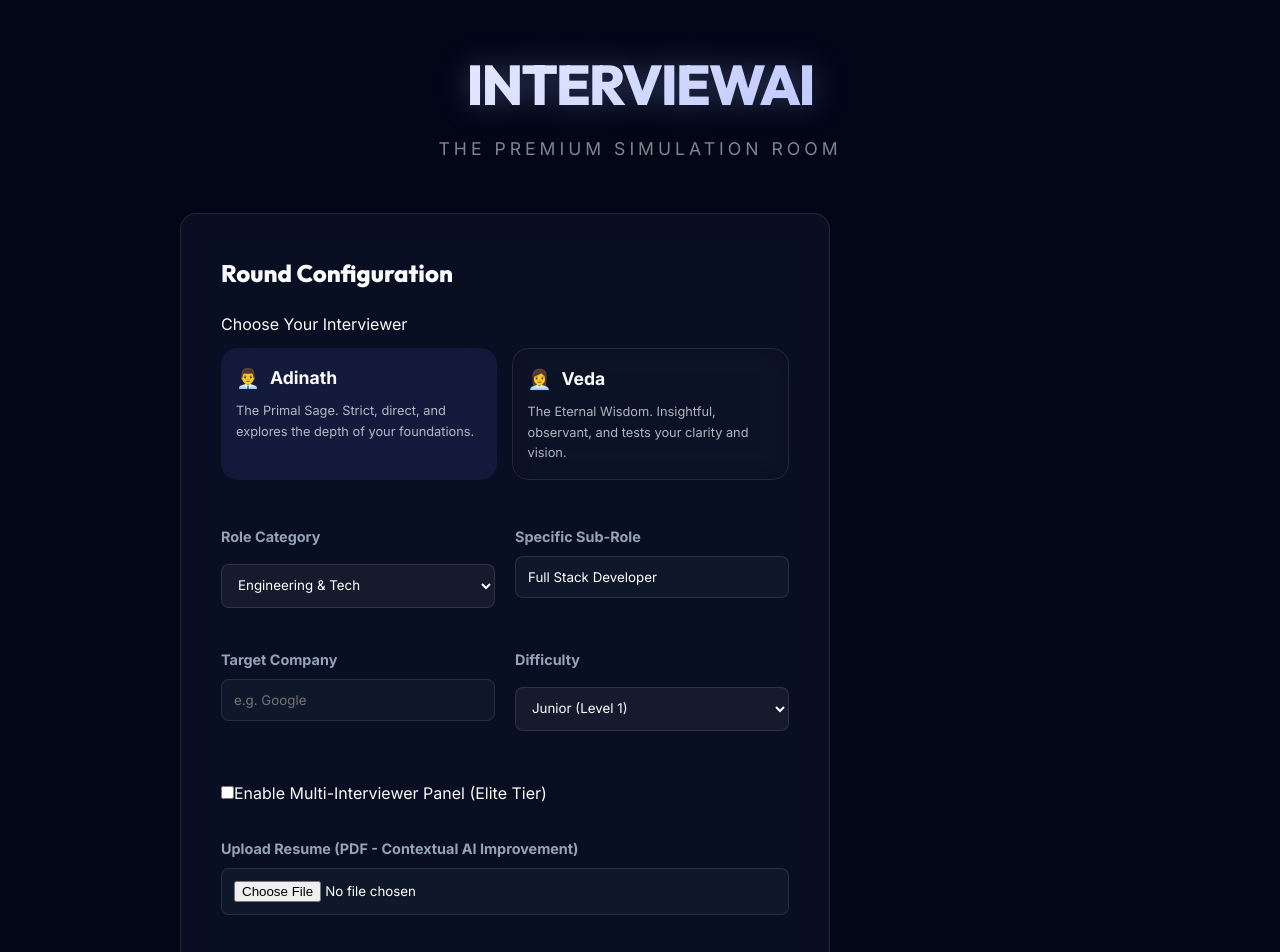
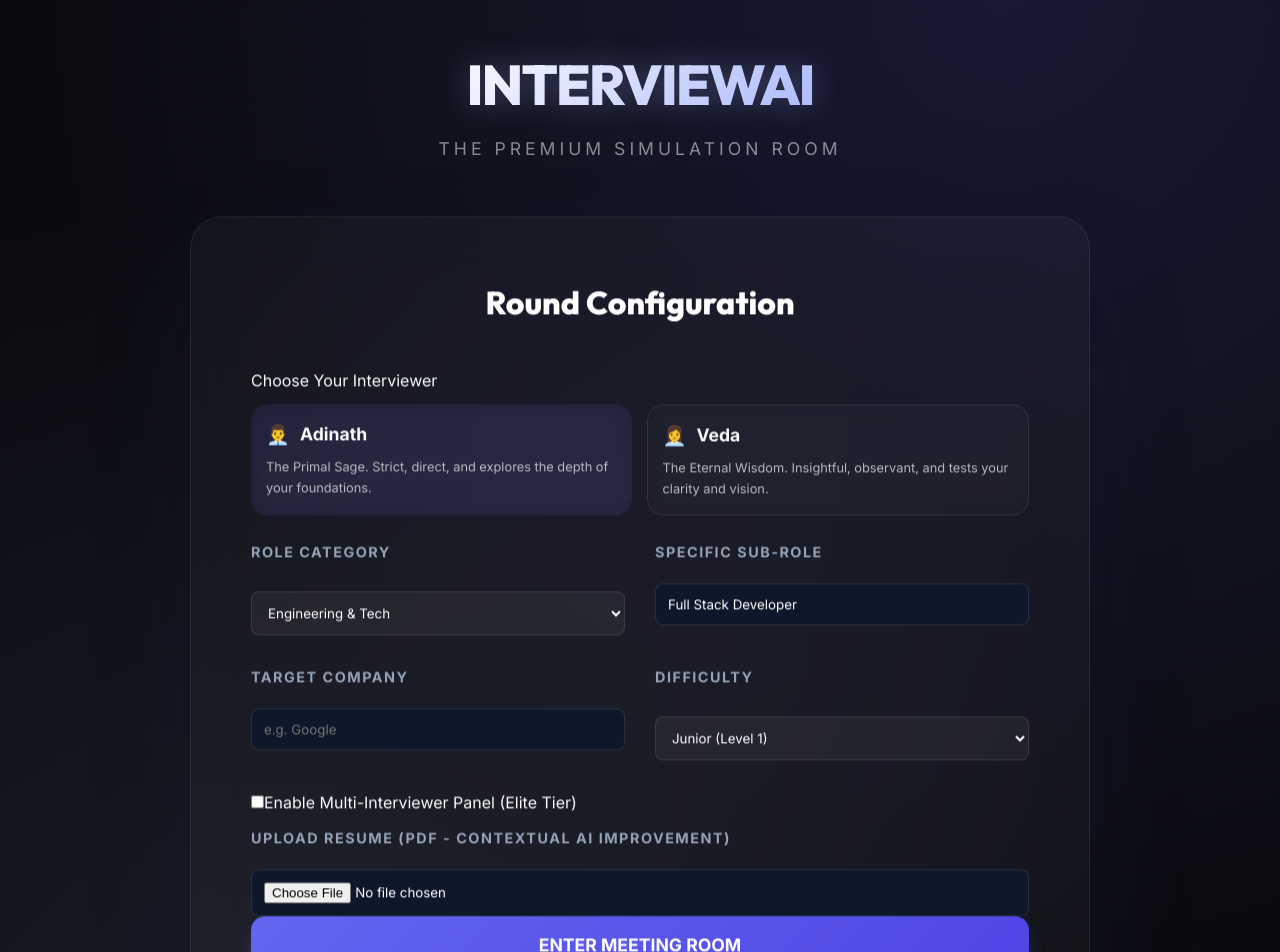
Before and after one commit to Edge-Explorer/Interview-Prep, a React app in the folder frontend/: page / in a window 1280 px wide. Shown: the top 952 px of the page. Built offline with nearby package versions, Linux system fonts and the light colour scheme; the HTML template or start-up script is replaced by a standard one.

Commit message:
style: Immersive full-screen setup with cinematic mesh-flow and breathing animations

```diff
--- a/frontend/src/App.css
+++ b/frontend/src/App.css
@@ -1,4 +1,39 @@
-.setup-container,
+.setup-container {
+  min-height: 100vh;
+  display: flex;
+  flex-direction: column;
+  align-items: center;
+  justify-content: center;
+  padding: 40px 20px;
+  position: relative;
+  overflow: hidden;
+  background: #0a0b10;
+}
+
+/* Cinematic Live Background Effect */
+.setup-container::before {
+  content: "";
+  position: absolute;
+  top: -50%;
+  left: -50%;
+  width: 200%;
+  height: 200%;
+  background: radial-gradient(circle at 30% 30%, rgba(99, 102, 241, 0.15) 0%, transparent 40%),
+    radial-gradient(circle at 70% 70%, rgba(165, 180, 252, 0.1) 0%, transparent 40%);
+  animation: mesh-flow 25s infinite linear;
+  z-index: 0;
+}
+
+@keyframes mesh-flow {
+  0% {
+    transform: rotate(0deg);
+  }
+
+  100% {
+    transform: rotate(360deg);
+  }
+}
+
 .chat-container,
 .result-container {
   min-height: 100vh;
@@ -10,8 +45,10 @@
 }
 
 .brand-header {
+  position: relative;
+  z-index: 1;
   text-align: center;
-  margin-bottom: 50px;
+  margin-bottom: 60px;
 }
 
 .brand-header h1 {
@@ -46,22 +83,55 @@
 }
 
 .setup-box {
-  padding: 40px;
+  position: relative;
+  z-index: 1;
+  padding: 60px;
   width: 100%;
-  max-width: 650px;
-  display: flex;
-  flex-direction: column;
-  gap: 20px;
+  max-width: 900px;
+  border-radius: 32px;
+  background: rgba(255, 255, 255, 0.03);
+  backdrop-filter: blur(25px);
+  border: 1px solid rgba(255, 255, 255, 0.08);
+  box-shadow: 0 40px 100px -20px rgba(0, 0, 0, 0.7);
+  animation: setup-breathing 8s ease-in-out infinite;
+}
+
+@keyframes setup-breathing {
+
+  0%,
+  100% {
+    transform: translateY(0);
+    box-shadow: 0 40px 100px -20px rgba(0, 0, 0, 0.7);
+  }
+
+  50% {
+    transform: translateY(-10px);
+    box-shadow: 0 50px 120px -20px rgba(99, 102, 241, 0.1);
+  }
+}
+
+.setup-box h2 {
+  font-size: 2rem;
+  font-weight: 700;
+  margin-bottom: 40px;
+  text-align: center;
+  color: #fff;
 }
 
 .input-row {
   display: flex;
-  gap: 20px;
-  margin-bottom: 20px;
+  gap: 30px;
+  margin-bottom: 30px;
 }
 
-.input-row .input-group {
-  flex: 1;
+.input-group label {
+  display: block;
+  font-size: 0.85rem;
+  font-weight: 600;
+  color: rgba(255, 255, 255, 0.4);
+  text-transform: uppercase;
+  letter-spacing: 1.5px;
+  margin-bottom: 12px;
 }
 
 select {
@@ -110,19 +180,31 @@ select option {
   background: rgba(59, 130, 246, 0.2);
 }
 
-.primary-btn {
-  background: linear-gradient(90deg, #3b82f6, #8b5cf6);
-  color: white;
-  padding: 16px;
-  font-weight: 700;
-  font-size: 1.1rem;
-  border-radius: 8px;
-  margin-top: 20px;
+.input-row .input-group {
+  flex: 1;
 }
 
-.primary-btn:hover {
-  transform: translateY(-2px);
-  box-shadow: 0 10px 20px rgba(59, 130, 246, 0.3);
+.primary-btn {
+  width: 100%;
+  padding: 18px;
+  background: linear-gradient(135deg, #6366f1 0%, #4f46e5 100%);
+  color: white;
+  border: none;
+  border-radius: 14px;
+  font-size: 1.1rem;
+  font-weight: 700;
+  cursor: pointer;
+  transition: all 0.4s cubic-bezier(0.175, 0.885, 0.32, 1.275);
+  box-shadow: 0 10px 20px -5px rgba(99, 102, 241, 0.4);
+}
+
+.primary-btn:hover:not(:disabled) {
+  transform: translateY(-3px) scale(1.02);
+  box-shadow: 0 20px 30px -10px rgba(99, 102, 241, 0.6);
+}
+
+.primary-btn:active:not(:disabled) {
+  transform: translateY(0) scale(1);
 }
 
 .warning-text {
--- a/frontend/src/App.jsx
+++ b/frontend/src/App.jsx
@@ -78,38 +78,54 @@ function App() {
     setIsCamOn(!isCamOn);
   };
 
+  // Ensure voices are loaded
+  useEffect(() => {
+    const handleVoicesChanged = () => {
+      window.speechSynthesis.getVoices();
+    };
+    window.speechSynthesis.onvoiceschanged = handleVoicesChanged;
+    return () => {
+      window.speechSynthesis.onvoiceschanged = null;
+    };
+  }, []);
+
   const speak = (text) => {
+    if (!text) return;
     window.speechSynthesis.cancel();
+
     const utterance = new SpeechSynthesisUtterance(text);
     utterance.onstart = () => setIsSpeaking(true);
     utterance.onend = () => setIsSpeaking(false);
 
-    const voices = window.speechSynthesis.getVoices();
-    const isFemale = sessionData.interviewer_name === "Veda";
+    // Crucial: Re-fetch voices inside the function to ensure freshness
+    const allVoices = window.speechSynthesis.getVoices();
+    const interviewerIsVeda = sessionData.interviewer_name === "Veda";
 
-    // Improved gender detection
-    let voice = voices.find(v => {
-      const name = v.name.toLowerCase();
-      if (isFemale) {
-        return (
-          name.includes('female') ||
-          name.includes('samantha') ||
-          name.includes('zira') ||
-          name.includes('vicki') ||
-          name.includes('victoria') ||
-          name.includes('google uk english female') ||
-          name.includes('google us english') && v.lang.includes('en-US') // Fallback common high quality
-        );
-      }
-      return (
-        name.includes('male') ||
-        name.includes('david') ||
-        name.includes('mark') ||
-        name.includes('google uk english male')
-      );
-    });
+    console.log("SPEAKING AS:", sessionData.interviewer_name, "AVAILABLE VOICES:", allVoices.length);
 
-    utterance.voice = voice || voices[0];
+    let selectedVoice = null;
+
+    if (interviewerIsVeda) {
+      // Veda: Look for female keywords
+      selectedVoice = allVoices.find(v => {
+        const n = v.name.toLowerCase();
+        return n.includes('female') || n.includes('samantha') || n.includes('zira') || n.includes('vicki') || n.includes('google uk english female');
+      });
+      // Fallback: Many systems have female voices at index 1 or 2
+      if (!selectedVoice && allVoices.length > 1) selectedVoice = allVoices[1];
+    } else {
+      // Adinath: Look for male keywords
+      selectedVoice = allVoices.find(v => {
+        const n = v.name.toLowerCase();
+        return n.includes('male') || n.includes('david') || n.includes('mark') || n.includes('google uk english male');
+      });
+      // Fallback: Default male voice
+      if (!selectedVoice) selectedVoice = allVoices[0];
+    }
+
+    utterance.voice = selectedVoice || allVoices[0];
+    utterance.rate = 1.0;
+    utterance.pitch = interviewerIsVeda ? 1.1 : 0.9; // Subtle pitch shift for extra distinction
     window.speechSynthesis.speak(utterance);
   };
 
@@ -208,7 +224,7 @@ function App() {
     ];
 
     return (
-      <div className="setup-container">
+      <div className="setup-container animated-setup-bg">
         <header className="brand-header">
           <h1 className="gradient-text">InterviewAI</h1>
           <p>The Premium Simulation Room</p>
@@ -297,6 +313,10 @@ function App() {
           <button className="primary-btn" onClick={startInterview} disabled={loading}>
             {loading ? "INITIALIZING SIMULATION..." : "ENTER MEETING ROOM"}
           </button>
+
+          <p className="legal-disclaimer" style={{ fontSize: '0.7rem', color: 'rgba(255,255,255,0.3)', marginTop: '20px', textAlign: 'center' }}>
+            Disclaimer: This is an AI-powered simulation Room. Adinath and Veda are virtual personas designed for practice only and are NOT real employees or representatives of any company.
+          </p>
         </div>
       </div>
     );
```
